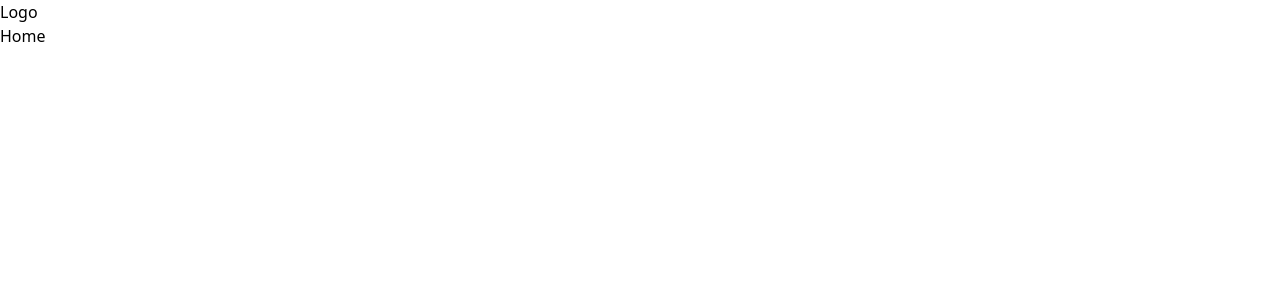
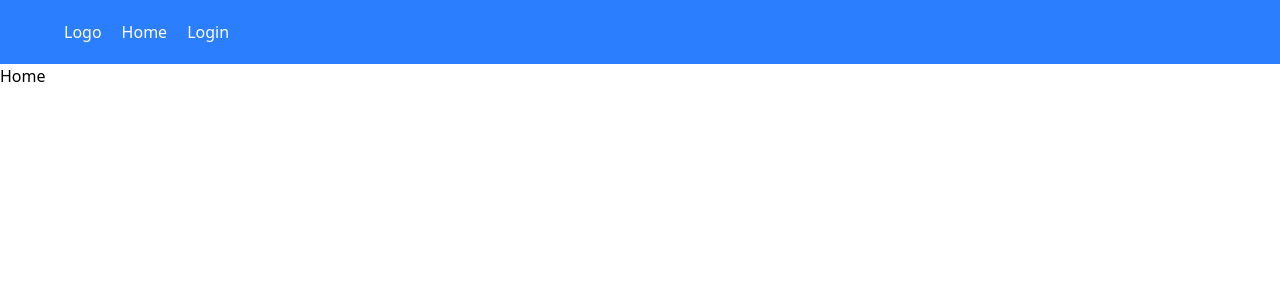
Before and after one commit to Students-demo-projects/react-ts-lesson, a React (Vite) app: page / in a window 1280 px wide. Shown: the top 300 px of the page. Built offline with nearby package versions, Linux system fonts and the light colour scheme.

Commit message:
login page yaratildi navga stil berildi

```diff
--- a/src/App.tsx
+++ b/src/App.tsx
@@ -2,14 +2,15 @@ import { lazy} from "react";
 import { Route, Routes } from "react-router-dom";
 import Header from "./components/Header.tsx";
 
-const Home = lazy(() => import("./pages/home/index.tsx"));
-
+const Home = lazy(() => import("./pages/home"));
+const Login =lazy(()=>import("./pages/login"))
 function App() {
   return (
     <>
       <Header />
       <Routes>
         <Route path="/" element={<Home />} />
+        <Route path="/login" element={<Login />} />
 
       </Routes>
     </>
--- a/src/components/Header.tsx
+++ b/src/components/Header.tsx
@@ -1,9 +1,12 @@
+import { NavLink } from "react-router-dom"
 
 
 function Header() {
   return (
-    <nav>
+    <nav className="flex items-center px-16 py-5 bg-blue-500 text-white gap-5">
       <h1>Logo</h1>
+      <NavLink to={"/"}>Home</NavLink>
+      <NavLink to={"/login"}>Login</NavLink>
     </nav>
   )
 }
--- /dev/null
+++ b/src/pages/login/index.tsx
@@ -0,0 +1,9 @@
+import React from 'react'
+
+function Login() {
+  return (
+    <div>Login</div>
+  )
+}
+
+export default Login
```
